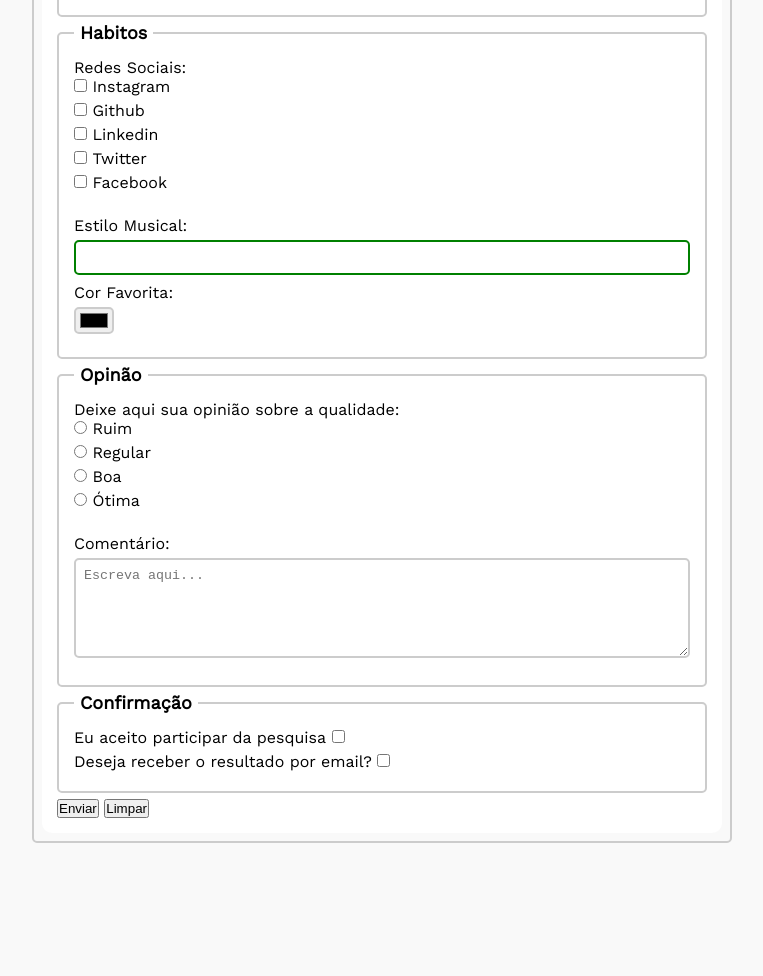
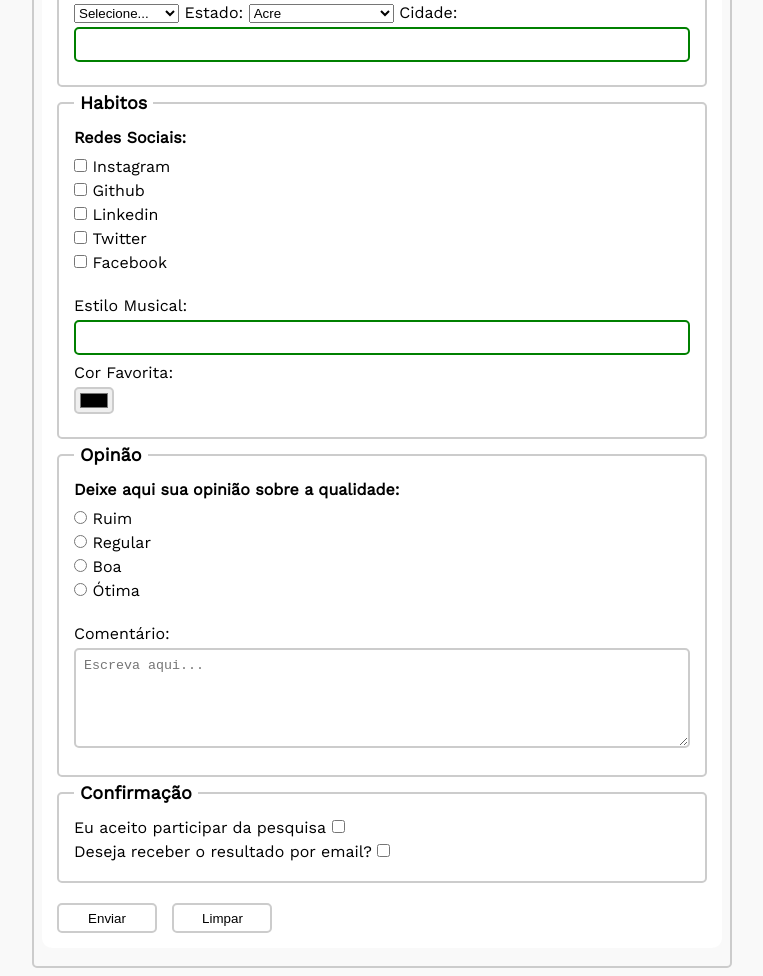
Before and after one commit to Tanaka-txt/Project-Culturama, a plain HTML site: page index.html in a window 1280 px wide. Shown: the part 827-1803 px from the top of the page, without its empty margins (258-1021 px from the left). Before the commit the page ends 1678 px from the top, so only its background shows below. Drawn offline with nearby package versions, Linux system fonts and the light colour scheme.

Commit message:
finaç feat/editando_estilo

```diff
--- a/css/style.css
+++ b/css/style.css
@@ -24,6 +24,7 @@ header {
   /* background-color: aqua;  -- São elementos de bloco e não de linha*/
   text-align: center; /*Centraliza*/
   margin-bottom: 20px;
+  margin-top: 50px;
 }
 
 image{
@@ -32,12 +33,14 @@ image{
 
 h1{
   font-family: "Fjalla One", sans-serif, Arial;
+  text-align: center;
 }
 
 form{ /*Configura todo o formulário*/
   background-color: #ffffff;
   padding: 15px; /*Espaçamento interno entre os elementos*/
   border-radius: 10px;
+  margin-bottom: 10px;
 }
 
 fieldset{ /*Separações entre os itens do forms*/
@@ -58,6 +61,12 @@ label{
   display: inline-block; /*Vou transformar em um block que se comporte como linha*/
   margin-bottom: 5px;
 }
+
+p{
+  margin-bottom: 10px;
+  font-weight: bold;
+}
+
 input, section ,textarea{
   /*background-color: red;*/ /*Usado para verificar o tamanho do input*/
   width: 100%;
@@ -96,3 +105,18 @@ input[type="number"]:valid,
 input[type="email"]:valid{
   border-color: green;
 }
+
+button {
+  margin-top: 15px;
+  margin-right: 10px;
+  width: 100px;
+  height: 30px;
+  background-color: #ffffff;
+  border: 2px solid #cccccc;
+  border-radius: 5px;
+  cursor: pointer;
+}
+
+button:hover{
+  background-color: #cccccc;
+}
--- a/index.html
+++ b/index.html
@@ -17,8 +17,7 @@
     <h1>Pesquisa Online</h1>
   </header>
   <section>
-    <form action="" method="get"> <!-- Action é para onde vai enviar os dados | método "get" pega os dados e deixa aparente na URL | método "post" = onde os dados vão em um header como uma requisição para o backend-->
-
+    <form action="pesquisa-culturama/sucesso.html" method="get"> <!-- Action é para onde vai enviar os dados | método "get" pega os dados e deixa aparente na URL | método "post" = onde os dados vão em um header como uma requisição para o backend-->
       <!-- Determinamos uma seção para que os mecanismos de busca interpretem -->
       <fieldset> <!-- Navegador aqui começa um conjunto de elementos-->
         <legend>Dados Pessoais</legend>
@@ -39,7 +38,7 @@
       <label for="phone">Número de Telefone</label>      <!-- Placeholder indica como o cliente deve preencher-->
         <input type="tel" name="userPhone" id="phone" pattern="[0-9]{11}" placeholder="00000000000"> <!-- Precisamos passar um padrão de preenchimento | Numero 0 - 9, 11 digitos-->
         <br>
-      <label for="photo">Uppload photo</label>
+      <label for="photo">Uppload photo</label> <!-- Bloquear o tamanho da imagem e o tipo pode causar bunerabilidade!!!!!!!-->
         <input type="file" accept="image/*" name="photoUser" id="photo"> <!-- tipo arquivo que aceita qualquer tipo de imagems apenas-->
         <br>
       </fieldset>
```
Also changed, not shown: sucesso.html (added, +16 -0 lines).
